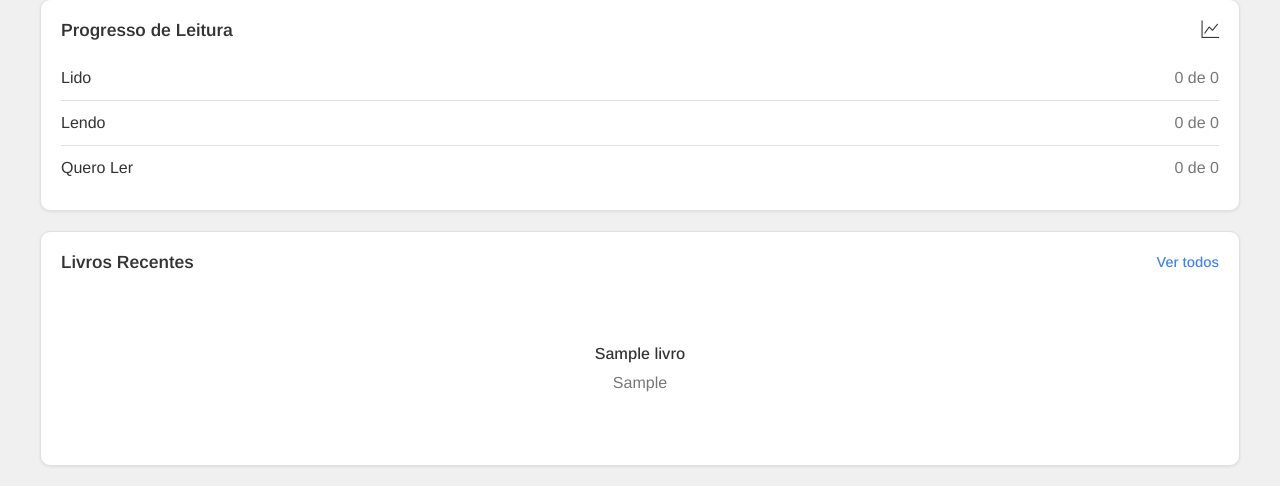
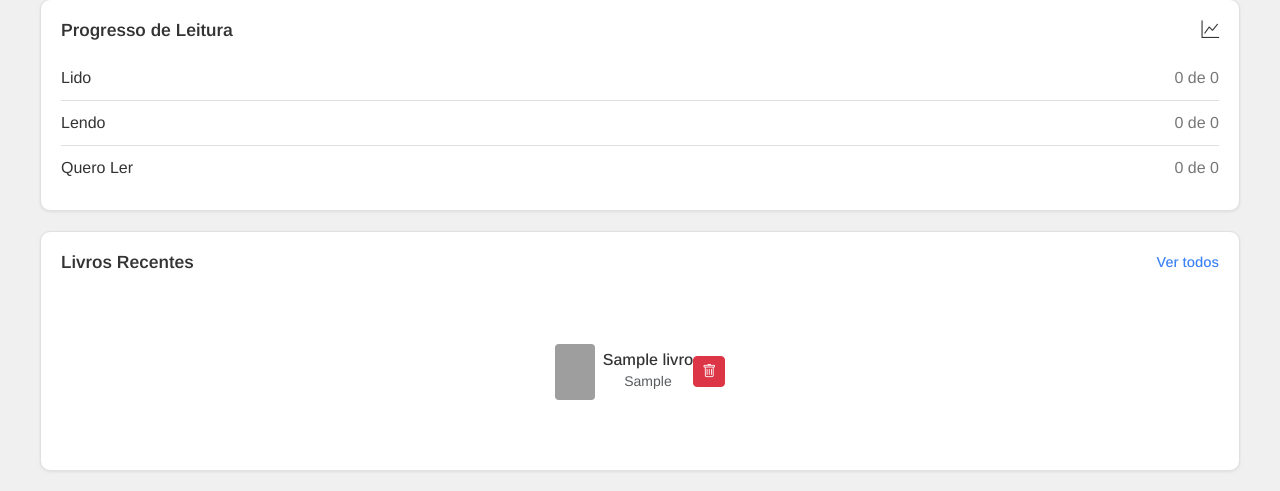
Before and after one commit to DaraDionizio/WebLivros, a Django app: page /dashboard/ in a window 1280 px wide. Shown: the part 352-843 px from the top of the page. Run offline with Django 5.2, Linux system fonts and the light colour scheme; a user stored in the database is signed in; tables that the repository leaves empty hold one stand-in row (values such as "Sample post"); grey boxes are pictures that could not be loaded.

Commit message:
versao 2.1

```diff
--- a/livros/models.py
+++ b/livros/models.py
@@ -28,5 +28,7 @@ class Livro(models.Model):
         verbose_name_plural = 'Livros'
         ordering = ['-data_cadastro']
 
+
+
     def __str__(self):
         return f"{self.titulo} - {self.autor}"
--- a/static/Css/dashboard.css
+++ b/static/Css/dashboard.css
@@ -263,6 +263,39 @@ section {
     margin: 0;
     color: var(--secondary-text-color);
 }
+.livro-capa {
+    width: 40px;
+    height: 56px;
+    flex-shrink: 0;
+    border-radius: 4px;
+    overflow: hidden;
+    background-color: #f4f4f4;
+
+    display: flex;
+    align-items: center;
+    justify-content: center;
+}
+
+/* imagem */
+.livro-capa img {
+    width: 100%;
+    height: 100%;
+    object-fit: cover;
+}
+
+/* placeholder */
+.capa-placeholder {
+    width: 100%;
+    height: 100%;
+    font-size: 1.1rem;
+    color: #bbb;
+    display: flex;
+    align-items: center;
+    justify-content: center;
+}
+
+
+
 
 /* .add-book-link {
     color: var(--primary-blue);
--- a/static/Js/dashboard.js
+++ b/static/Js/dashboard.js
@@ -119,11 +119,33 @@ function renderizarLivrosRecentes(livros) {
     } else {
         const livrosRecentes = livros.slice(0, 5);
         elementosDOM.livrosLista.innerHTML = livrosRecentes.map(livro => `
-            <div class="livro-item">
-                <h6>${livro.titulo}</h6>
-                <p>${livro.autor}</p>
+    <div class="livro-item d-flex align-items-center justify-content-between">
+
+        <div class="d-flex align-items-center gap-2">
+            <div class="livro-capa">
+                ${
+                    livro.capa_url
+                        ? `<img src="${livro.capa_url}" alt="Capa do livro">`
+                        : `<i class="bi bi-book capa-placeholder"></i>`
+                }
             </div>
-        `).join('');
+
+            <div class="livro-info">
+                <h6 class="mb-0">${livro.titulo}</h6>
+                <small class="text-muted">${livro.autor}</small>
+            </div>
+        </div>
+
+        <button
+            class="btn btn-sm btn-danger"
+            onclick="deletarLivro(${livro.id})"
+            title="Excluir livro">
+            <i class="bi bi-trash"></i>
+        </button>
+
+    </div>
+`).join('');
+
     }
 }
 
--- a/templates/dashboard.html
+++ b/templates/dashboard.html
@@ -198,6 +198,7 @@
     window.API_URLS = {
         listar: "{% url 'livros:listar_livros' %}",
         criar: "{% url 'livros:criar_livro' %}",
+        deletar: "/api/livros/"
     };
 </script>
 <script src="https://cdn.jsdelivr.net/npm/bootstrap@5.3.3/dist/js/bootstrap.bundle.min.js"></script>
```
